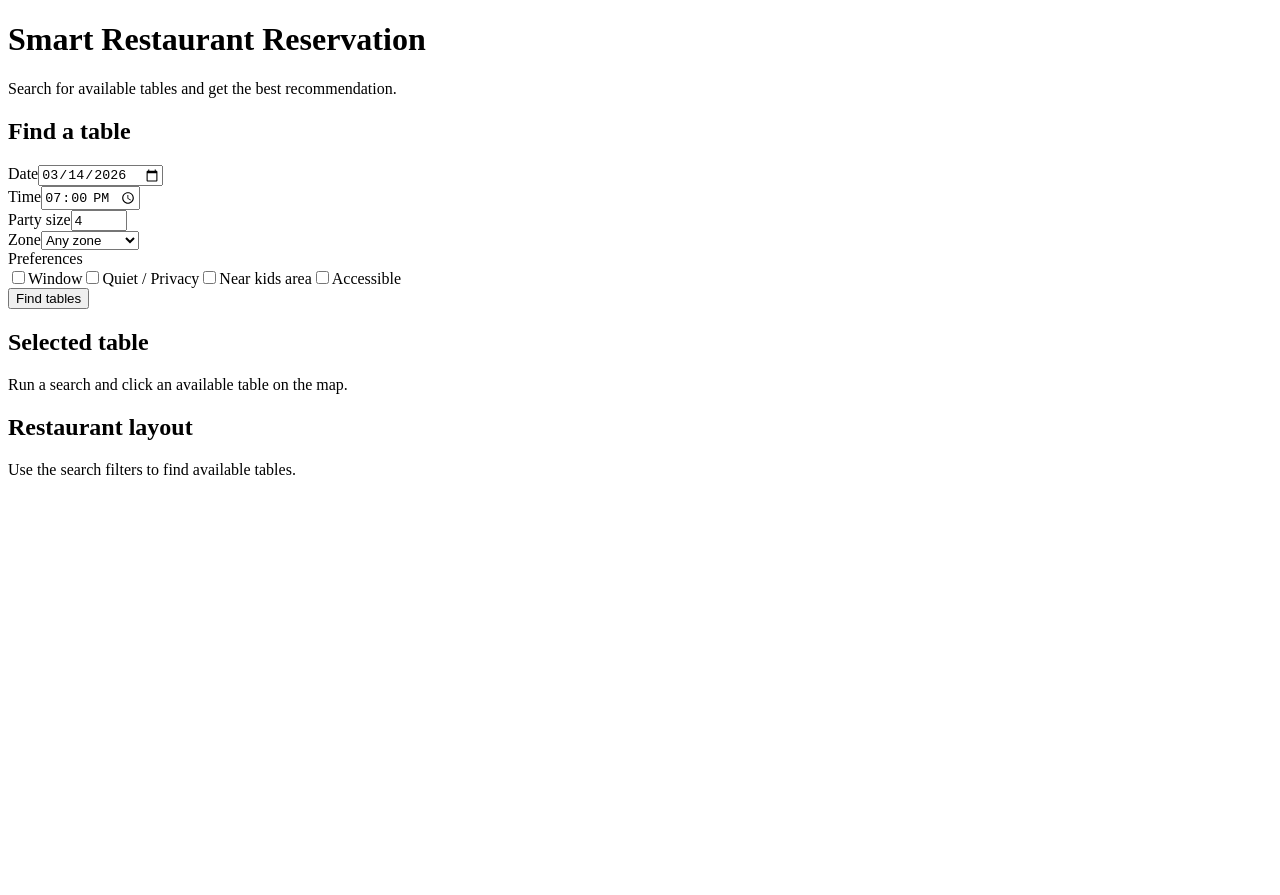
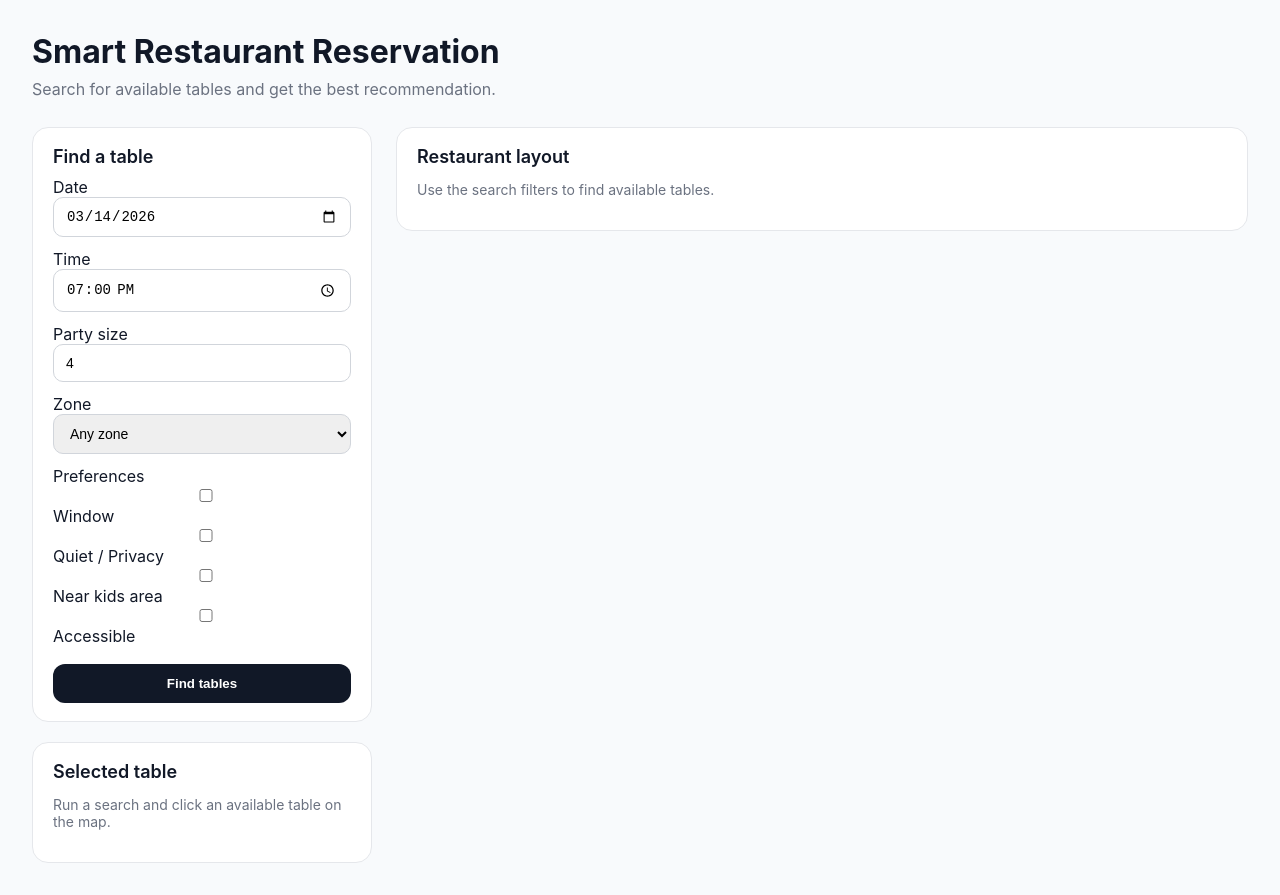
Before and after one commit to Tierlii/restaurant-reservation-system, a React (Vite) app in the folder frontend/: page / in a window 1280 px wide. Before the commit the page ends 800 px from the top, so only its background shows below. Built offline with nearby package versions, Linux system fonts and the light colour scheme.

Commit message:
improve ui styling and table status visualization

```diff
--- a/frontend/src/components/TableCard.tsx
+++ b/frontend/src/components/TableCard.tsx
@@ -7,31 +7,36 @@ interface TableCardProps {
 }
 
 function TableCard({ table, selectedTableId, onSelect }: TableCardProps) {
-  const isSelected = selectedTableId === table.id;
 
-  let statusClass = "table-card occupied";
-  if (table.recommended) {
-    statusClass = "table-card recommended";
-  } else if (table.available) {
-    statusClass = "table-card available";
-  }
+  const statusClass = table.recommended
+    ? "table-recommended"
+    : table.available
+    ? "table-available"
+    : "table-occupied";
 
-  if (isSelected) {
-    statusClass += " selected";
-  }
+  const selectedClass =
+    selectedTableId === table.id ? "table-selected" : "";
+
+  const handleClick = () => {
+    if (!table.available && !table.recommended) {
+      return;
+    }
+
+    onSelect?.(table);
+  };
 
   return (
-    <button
-      type="button"
-      className={statusClass}
-      style={{ left: `${table.x}px`, top: `${table.y}px` }}
-      onClick={() => onSelect?.(table)}
-      disabled={!table.available && !table.recommended}
-      title={`${table.name} • Capacity: ${table.capacity} • Zone: ${table.zone}`}
+    <div
+      className={`table-card ${statusClass} ${selectedClass}`}
+      style={{
+        left: table.x,
+        top: table.y,
+      }}
+      onClick={handleClick}
+      title={`${table.name} • capacity ${table.capacity}`}
     >
-      <span className="table-name">{table.name}</span>
-      <span className="table-capacity">{table.capacity} seats</span>
-    </button>
+      {table.name}
+    </div>
   );
 }
 
--- a/frontend/src/index.css
+++ b/frontend/src/index.css
@@ -1,3 +1,115 @@
+* {
+  box-sizing: border-box;
+}
+
+body {
+  margin: 0;
+  font-family: Inter, system-ui, Arial, sans-serif;
+  background: #f8fafc;
+  color: #111827;
+}
+
+.app-container {
+  padding: 32px;
+}
+
+.app-header {
+  margin-bottom: 28px;
+}
+
+.app-header h1 {
+  margin: 0 0 8px;
+  font-size: 32px;
+}
+
+.app-header p {
+  margin: 0;
+  color: #6b7280;
+}
+
+.app-grid {
+  display: grid;
+  grid-template-columns: 340px 1fr;
+  gap: 24px;
+}
+
+.left-column {
+  display: flex;
+  flex-direction: column;
+  gap: 20px;
+}
+
+.right-column {
+  display: flex;
+  flex-direction: column;
+}
+
+.layout-panel,
+.info-panel,
+.filter-panel {
+  background: white;
+  border-radius: 16px;
+  padding: 18px 20px;
+  border: 1px solid #e5e7eb;
+}
+
+.panel-title {
+  margin: 0 0 10px;
+  font-size: 18px;
+  font-weight: 600;
+}
+
+.layout-subtitle {
+  margin: 0;
+  font-size: 13px;
+  color: #6b7280;
+}
+
+.placeholder-text {
+  color: #6b7280;
+  font-size: 14px;
+}
+
+.filter-form {
+  display: flex;
+  flex-direction: column;
+  gap: 12px;
+}
+
+.filter-form input,
+.filter-form select {
+  width: 100%;
+  padding: 10px 12px;
+  border-radius: 10px;
+  border: 1px solid #d1d5db;
+  font-size: 14px;
+}
+
+.filter-form button {
+  margin-top: 6px;
+  border: none;
+  border-radius: 12px;
+  padding: 12px 16px;
+  background: #111827;
+  color: white;
+  font-weight: 600;
+  cursor: pointer;
+}
+
+.filter-form button:hover {
+  background: #1f2937;
+}
+
+.filter-form button:disabled {
+  background: #9ca3af;
+  cursor: not-allowed;
+}
+
+.selected-table-card p {
+  margin: 4px 0;
+  font-size: 14px;
+}
+
 .reserve-button {
   margin-top: 12px;
   width: 100%;
@@ -26,6 +138,7 @@
   padding: 12px 14px;
   border-radius: 12px;
   font-weight: 500;
+  font-size: 14px;
 }
 
 .success-message {
@@ -39,3 +152,116 @@
   color: #991b1b;
   border: 1px solid #fca5a5;
 }
+
+.restaurant-map {
+  position: relative;
+  width: 100%;
+  height: 520px;
+  background: linear-gradient(135deg, #f8fafc, #f1f5f9);
+  border-radius: 16px;
+  border: 1px solid #e2e8f0;
+  overflow: hidden;
+}
+
+.zone-label {
+  position: absolute;
+  font-size: 12px;
+  font-weight: 600;
+  color: #64748b;
+}
+
+.zone-main {
+  top: 16px;
+  left: 20px;
+}
+
+.zone-terrace {
+  top: 16px;
+  right: 20px;
+}
+
+.zone-private {
+  bottom: 16px;
+  left: 20px;
+}
+
+.table-card {
+  position: absolute;
+  width: 70px;
+  height: 70px;
+
+  border-radius: 50%;
+
+  display: flex;
+  align-items: center;
+  justify-content: center;
+
+  font-weight: 600;
+  font-size: 14px;
+
+  cursor: pointer;
+
+  transition: all 0.2s ease;
+
+  border: 2px solid transparent;
+}
+
+.table-available {
+  background: #dcfce7;
+  color: #166534;
+}
+
+.table-available:hover {
+  transform: scale(1.08);
+}
+
+.table-occupied {
+  background: #e5e7eb;
+  color: #374151;
+  cursor: not-allowed;
+}
+
+.table-recommended {
+  background: #2563eb;
+  color: white;
+  box-shadow: 0 0 0 3px rgba(37, 99, 235, 0.3);
+}
+
+.table-recommended:hover {
+  transform: scale(1.1);
+}
+
+.table-selected {
+  border: 3px solid #111827;
+}
+
+.legend {
+  display: flex;
+  gap: 18px;
+  align-items: center;
+}
+
+.legend-item {
+  display: flex;
+  align-items: center;
+  gap: 6px;
+  font-size: 13px;
+}
+
+.legend-dot {
+  width: 12px;
+  height: 12px;
+  border-radius: 50%;
+}
+
+.available-dot {
+  background: #22c55e;
+}
+
+.occupied-dot {
+  background: #9ca3af;
+}
+
+.recommended-dot {
+  background: #2563eb;
+}
```
